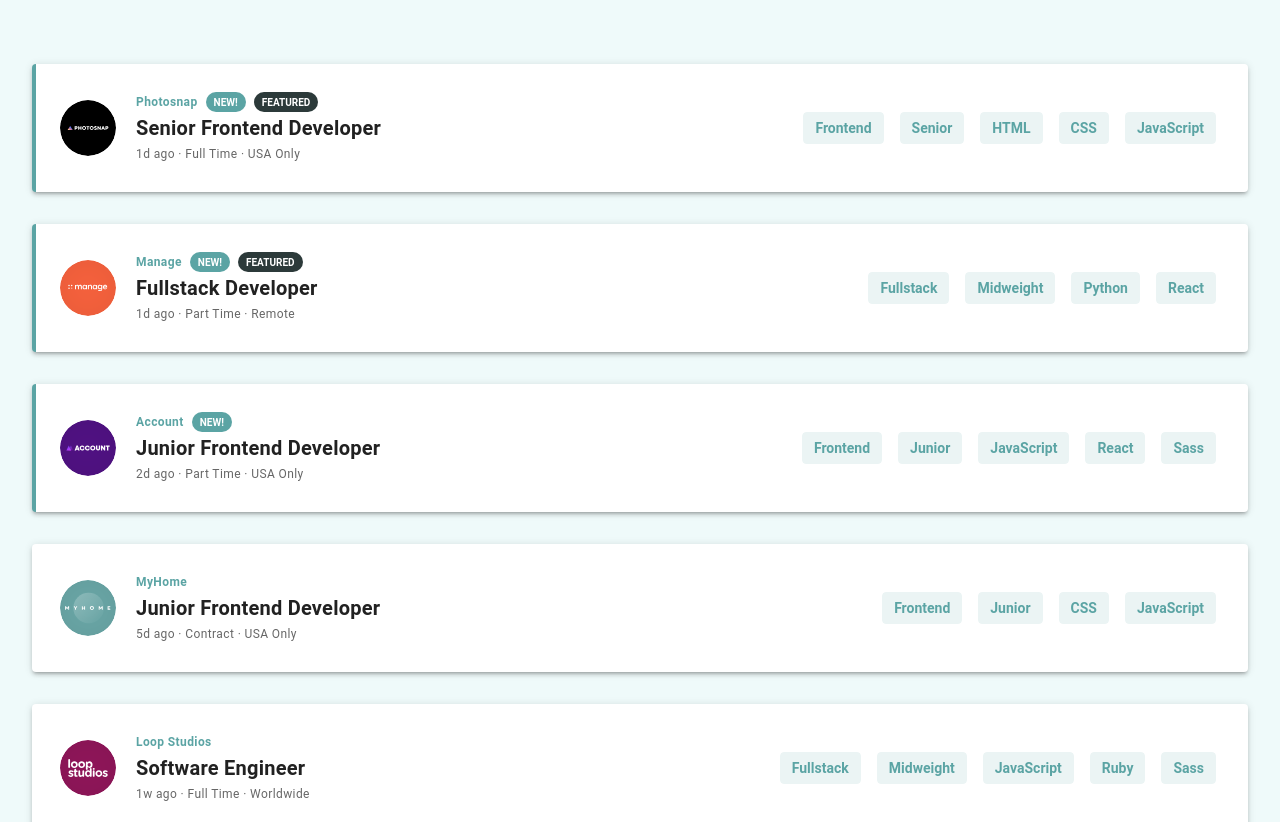
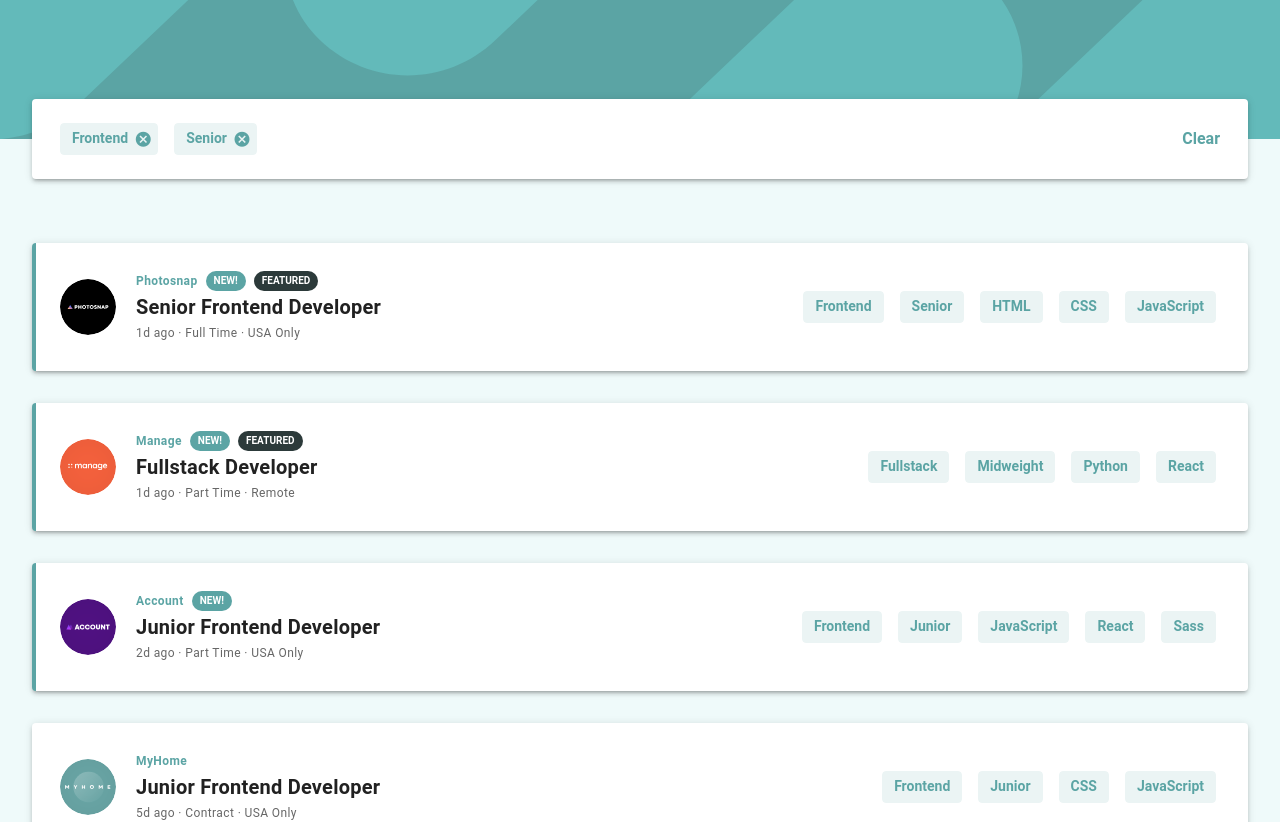
Before and after one commit to brzezinskimarcin/job-listings-exercise, a Vue app: page / in a window 1280 px wide. Shown: the top 822 px of the page. Built offline with nearby package versions, Linux system fonts and the light colour scheme.

Commit message:
feat: add search box

```diff
--- /dev/null
+++ b/src/components/SearchBox.vue
@@ -0,0 +1,27 @@
+<script setup lang="ts">
+defineProps<{
+  tags: string[];
+}>();
+
+</script>
+
+<template>
+  <v-card
+    v-if="tags.length"
+    elevation="3"
+    class="py-4 px-5 d-flex align-center"
+  >
+    <div class="flex-grow-1 pr-2">
+      <v-chip
+        v-for="tag in tags" :key="tag"
+        color="primary"
+        class="font-weight-bold ma-2"
+        label
+        closable
+      >
+        {{ tag }}
+      </v-chip>
+    </div>
+    <button class="font-weight-bold text-primary px-2">Clear</button>
+  </v-card>
+</template>
--- a/src/views/JobsList.vue
+++ b/src/views/JobsList.vue
@@ -2,6 +2,7 @@
 import { storeToRefs } from 'pinia';
 import { useJobsStore } from '@/stores/jobs';
 import SummaryCard from '@/components/SummaryCard.vue';
+import SearchBox from '@/components/SearchBox.vue';
 
 const jobsStore = useJobsStore();
 const { loading, allJobs } = storeToRefs(jobsStore);
@@ -11,6 +12,14 @@ fetchData();
 </script>
 
 <template>
+  <header>
+    <v-img :min-height="120" cover src="/bg-header.svg" class="bg-primary w-100" />
+    <SearchBox
+      class="mx-8 mt-n10"
+      :tags="['Frontend', 'Senior']"
+    />
+  </header>
+
   <main class="px-8 pt-0 pt-sm-16">
     <div v-if="loading" class="text-center">
       <v-progress-circular
```
